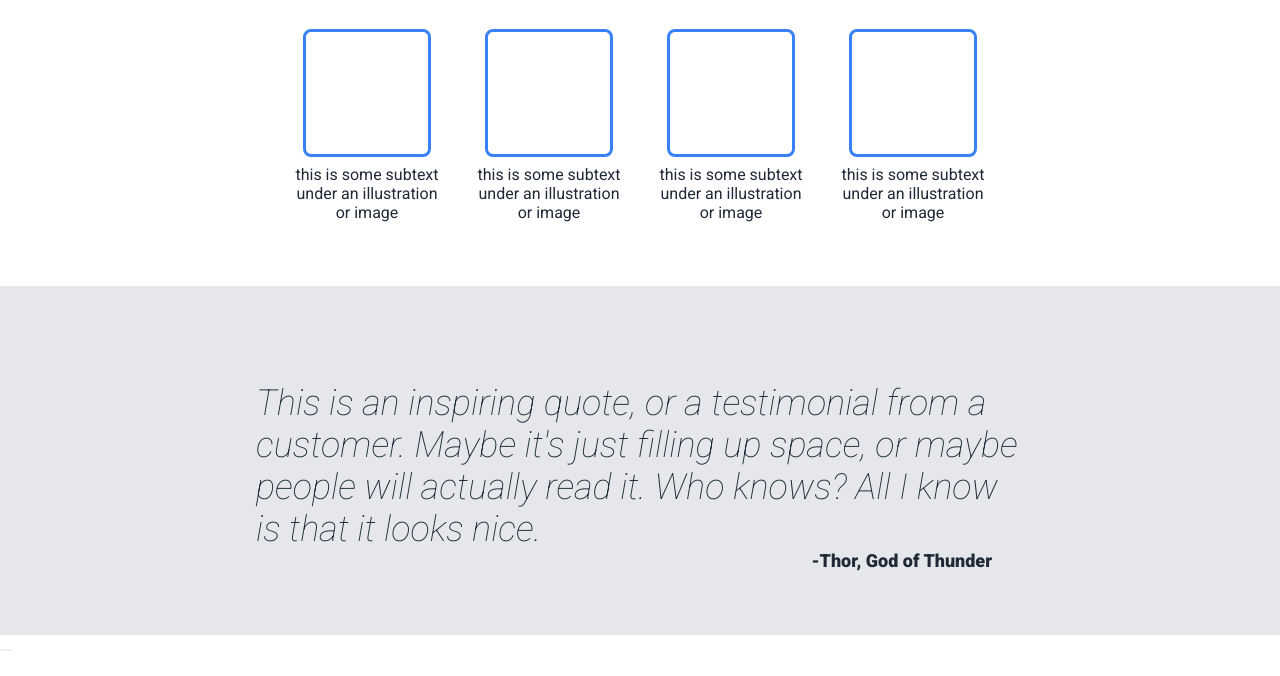
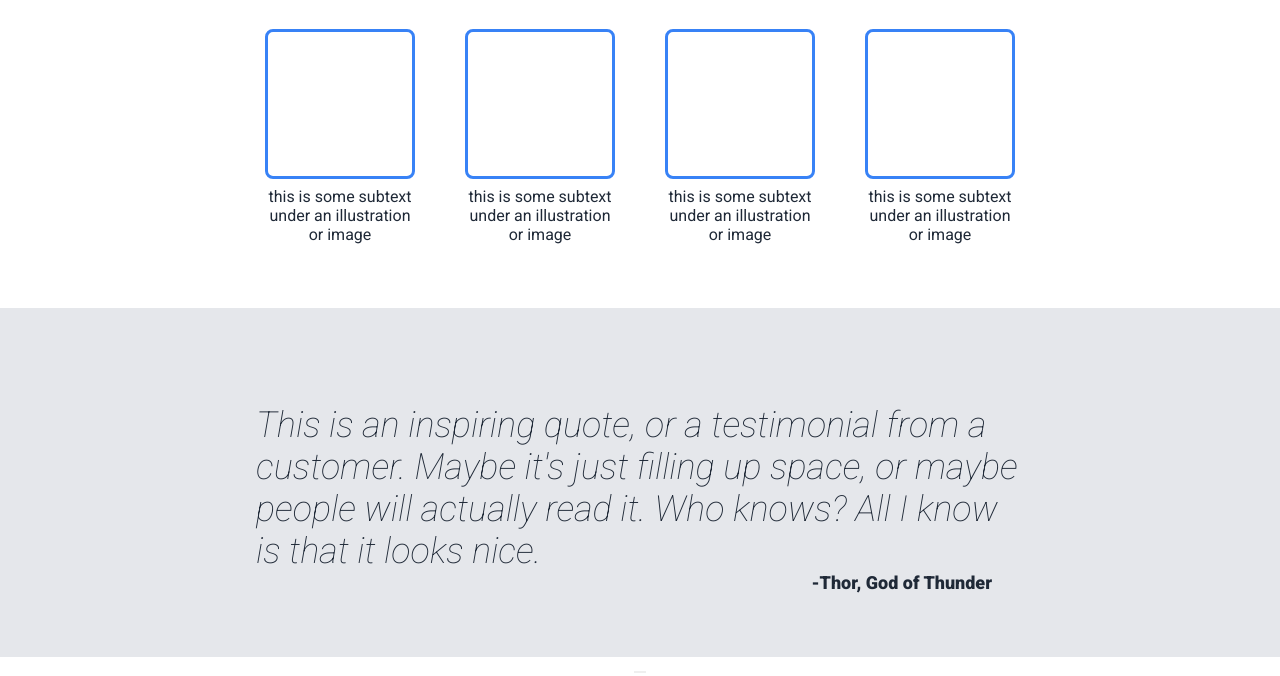
Before and after one commit to pieberrykinnie/landing-page, a plain HTML site: page index.html in a window 1280 px wide. Shown: the part 558-1234 px from the top of the page. Before the commit the page ends 1212 px from the top, so only its background shows below. Drawn offline with Linux system fonts and the light colour scheme.

Commit message:
fix: Adjust size and gap of gallery items
Adjust the gallery items' "images" to be of 150px size, and the gap
between them to be 50px, to be more accurate to the sample website.

```diff
--- a/style.css
+++ b/style.css
@@ -112,7 +112,7 @@ button {
     flex-wrap: wrap;
     justify-content: center;
     align-items: center;
-    gap: 32px;
+    gap: 50px;
 }
 
 .information-gallery-item {
@@ -126,8 +126,8 @@ button {
 
 .information-gallery-item-image {
     border: 3px solid #3882f6;
-    width: 128px;
-    height: 128px;
+    width: 150px;
+    height: 150px;
     border-radius: 8px;
 }
 
@@ -159,3 +159,9 @@ button {
     text-align: right;
     padding-right: 32px;
 }
+
+.call {
+    display: flex;
+    justify-content: center;
+    align-items: center;
+}
```
